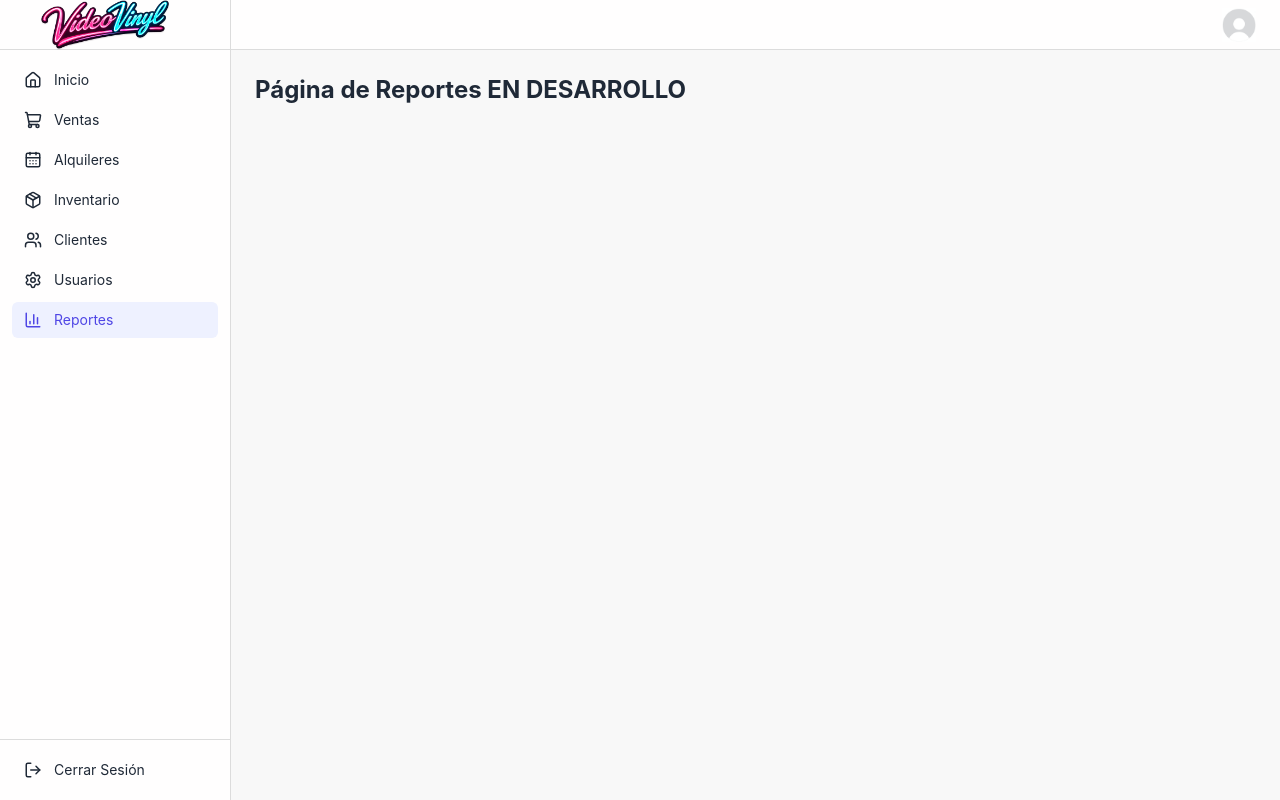
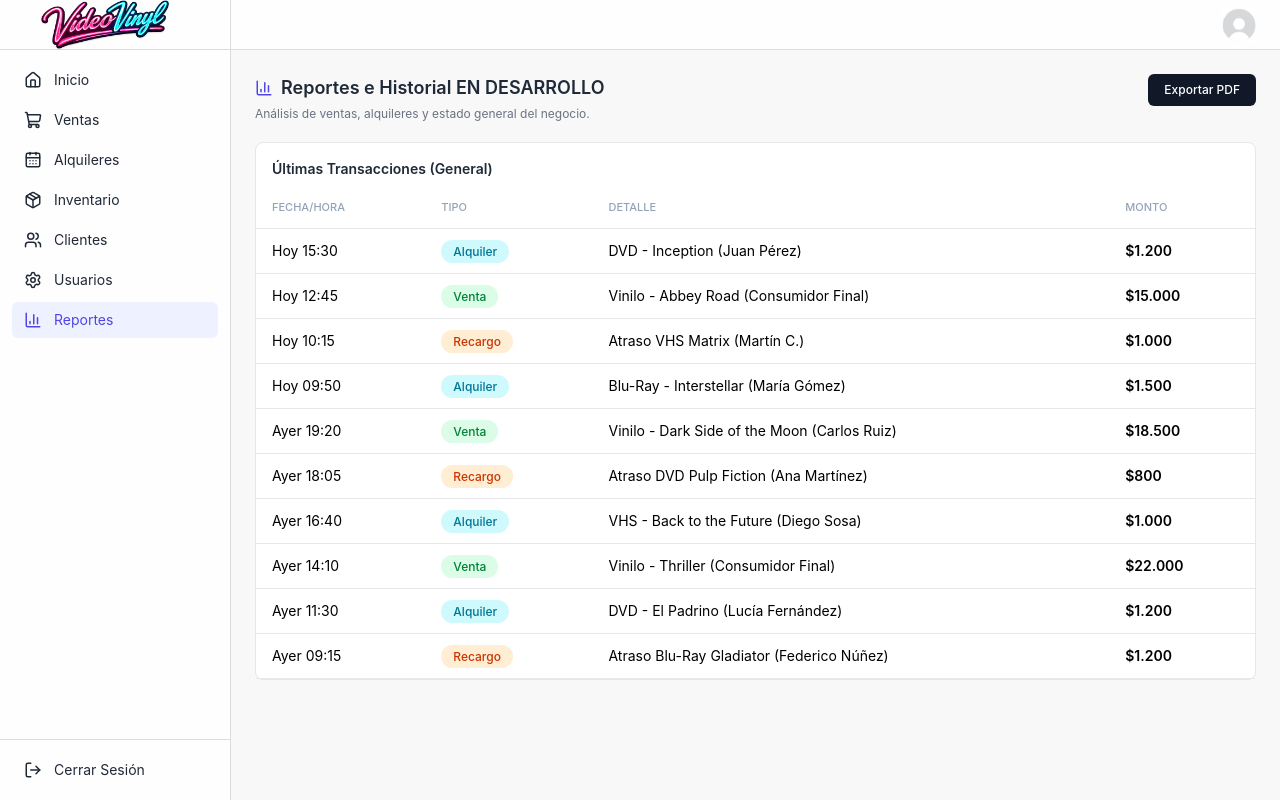
Before and after one commit to martincomito/videovinyl, a React (Vite) app in the folder frontend/: page /reportes in a window 1280 px wide. Built offline with nearby package versions, Linux system fonts and the light colour scheme; sample sign-in values are in the browser's storage.

Commit message:
creacion de pagina de reportes e historial

```diff
--- /dev/null
+++ b/frontend/src/DATApruebasJSON/transacciones.json
@@ -0,0 +1,62 @@
+[
+  {
+    "fechaHora": "Hoy 15:30",
+    "tipo": "Alquiler",
+    "detalle": "DVD - Inception (Juan Pérez)",
+    "monto": 1200
+  },
+  {
+    "fechaHora": "Hoy 12:45",
+    "tipo": "Venta",
+    "detalle": "Vinilo - Abbey Road (Consumidor Final)",
+    "monto": 15000
+  },
+  {
+    "fechaHora": "Hoy 10:15",
+    "tipo": "Recargo",
+    "detalle": "Atraso VHS Matrix (Martín C.)",
+    "monto": 1000
+  },
+  {
+    "fechaHora": "Hoy 09:50",
+    "tipo": "Alquiler",
+    "detalle": "Blu-Ray - Interstellar (María Gómez)",
+    "monto": 1500
+  },
+  {
+    "fechaHora": "Ayer 19:20",
+    "tipo": "Venta",
+    "detalle": "Vinilo - Dark Side of the Moon (Carlos Ruiz)",
+    "monto": 18500
+  },
+  {
+    "fechaHora": "Ayer 18:05",
+    "tipo": "Recargo",
+    "detalle": "Atraso DVD Pulp Fiction (Ana Martínez)",
+    "monto": 800
+  },
+  {
+    "fechaHora": "Ayer 16:40",
+    "tipo": "Alquiler",
+    "detalle": "VHS - Back to the Future (Diego Sosa)",
+    "monto": 1000
+  },
+  {
+    "fechaHora": "Ayer 14:10",
+    "tipo": "Venta",
+    "detalle": "Vinilo - Thriller (Consumidor Final)",
+    "monto": 22000
+  },
+  {
+    "fechaHora": "Ayer 11:30",
+    "tipo": "Alquiler",
+    "detalle": "DVD - El Padrino (Lucía Fernández)",
+    "monto": 1200
+  },
+  {
+    "fechaHora": "Ayer 09:15",
+    "tipo": "Recargo",
+    "detalle": "Atraso Blu-Ray Gladiator (Federico Núñez)",
+    "monto": 1200
+  }
+]
--- a/frontend/src/components/Lista/Lista.jsx
+++ b/frontend/src/components/Lista/Lista.jsx
@@ -6,6 +6,7 @@ function Lista({
     columnas = [],
     datos = [],
     mostrarBuscador = false,
+    titulo,
 }) {
     const registrosPorPagina = 10;
 
@@ -58,6 +59,14 @@ function Lista({
                 bg-[var(--color-lista-fondo)]
             "
         >
+            {titulo && (
+              <div className="px-4 pt-4 pb-2">
+                <h2 className="text-sm font-semibold text-[var(--color-texto-primario)]">
+                  {titulo}
+                </h2>
+              </div>
+            )}
+
             {mostrarBuscador && (
                 <div
                     className="
--- a/frontend/src/pages/Reportes/index.jsx
+++ b/frontend/src/pages/Reportes/index.jsx
@@ -1,8 +1,42 @@
 import BarraSuperior from "../../components/BarraSuperior/BarraSuperior";
 import MenuLateral from "../../components/MenuLateral/MenuLateral";
+import Lista from "../../components/Lista/Lista";
+import { BarChart3 } from "lucide-react";
+import transacciones from "../../DATApruebasJSON/transacciones.json";
 import "../../styles/variables.scss";
 
 function ReportesPage() {
+
+const columnas = [
+  { key: "fechaHora", label: "Fecha/hora" },
+  {
+    key: "tipo",
+    label: "Tipo",
+    render: (valor) => {
+      const clases = {
+        Alquiler: "bg-cyan-100 text-cyan-700",
+        Venta: "bg-green-100 text-green-700",
+        Recargo: "bg-orange-100 text-orange-700",
+      };
+      return (
+        <span className={`rounded-full px-3 py-1 text-xs font-medium ${clases[valor] ?? "bg-slate-100 text-slate-600"}`}>
+          {valor}
+        </span>
+      );
+    },
+  },
+  { key: "detalle", label: "Detalle" },
+  {
+    key: "monto",
+    label: "Monto",
+    render: (valor) => (
+      <span className="font-semibold">
+        ${valor.toLocaleString("es-AR")}
+      </span>
+    ),
+  },
+];
+
     return (
       <>
         <BarraSuperior />
@@ -10,14 +44,49 @@ function ReportesPage() {
         <div className="flex
                         bg-[var(--color-fondo-paginas-primario)]
                         h-[calc(100vh-50px)]">
+
         <MenuLateral />
 
-                <main className="flex-1
-                                 p-6
-                                 text-2xl
-                                 font-bold
-                                 text-[var(--color-texto-primario)]">
-                    <h1>Página de Reportes EN DESARROLLO</h1>
+          <main className="flex-1 p-6 overflow-auto">
+          <div className="mb-5
+                          flex
+                          items-start
+                          justify-between">
+
+            <div>
+              <div className="flex items-center gap-2">
+                <BarChart3 size={18} className=" text-[var(--color-primario)]"/>
+
+                <h1 className="text-lg
+                               font-semibold
+                               text-[var(--color-texto-primario)]">Reportes e Historial EN DESARROLLO</h1>
+            </div>
+
+            <p className="mt-1
+                          text-xs
+                          text-[var(--color-texto-secundario)]">Análisis de ventas, alquileres y estado general del negocio.</p>
+          </div>
+
+          <div className="flex items-center gap-2">
+            <button className="flex items-center gap-1
+                               rounded-md
+                               bg-[var(--color-boton-primario)]
+                               px-4 py-2
+                               text-xs font-medium
+                               text-white
+                               hover:opacity-90
+                               cursor-pointer"> Exportar PDF
+            </button>
+          </div>
+        </div>
+
+        <Lista
+          columnas={columnas}
+          datos={transacciones}
+          mostrarBuscador={false}
+          titulo="Últimas Transacciones (General)"
+        />
+
         </main>
       </div>
     </>
```
Lines whose indentation alone changed are shown as unchanged.
